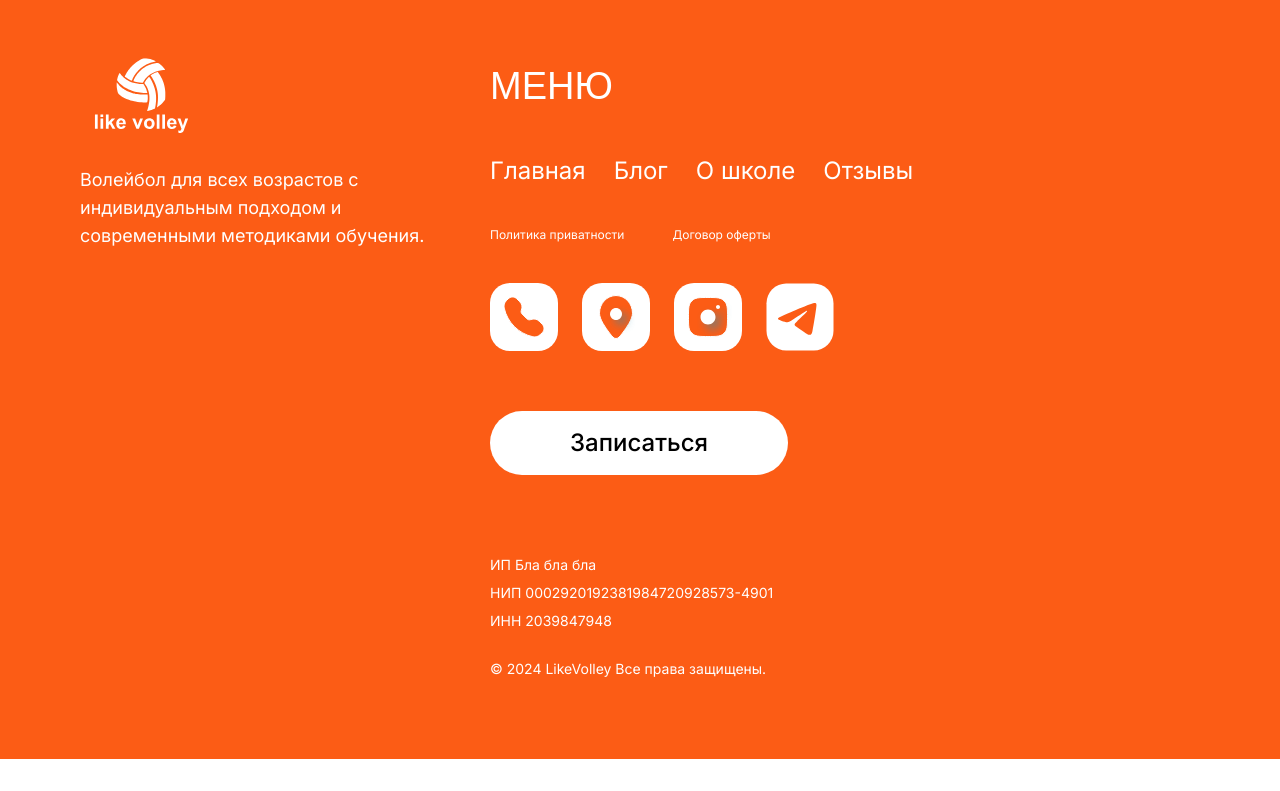
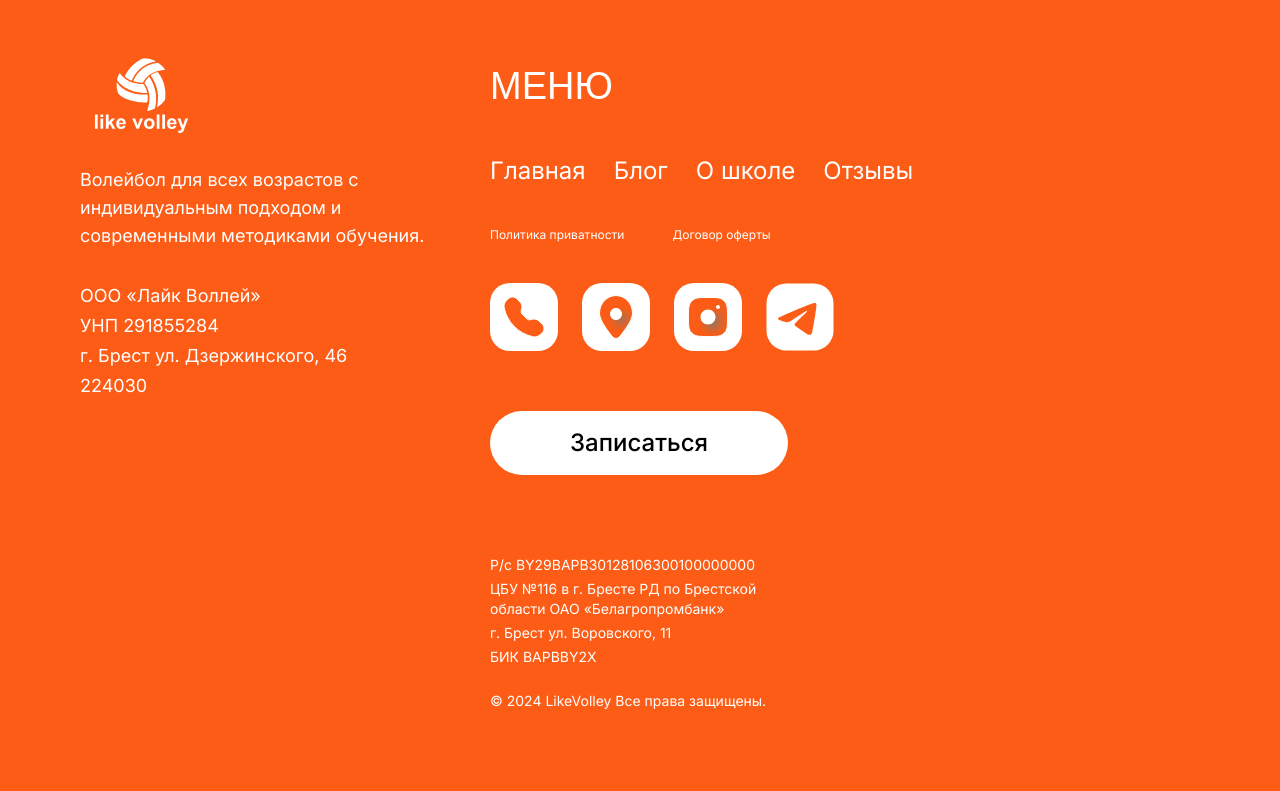
Before and after one commit to evgeniyworkbel/like-volley, a Next.js app: page / in a window 1280 px wide. Shown: the part 4566-5357 px from the top of the page. Before the commit the page ends 5325 px from the top, so only its background shows below. Built offline with nearby package versions, Linux system fonts and the light colour scheme; a web font is replaced by a local one.

Commit message:
fix(widgets): change cotacts data

```diff
--- a/src/widgets/footer/ui/footer.tsx
+++ b/src/widgets/footer/ui/footer.tsx
@@ -28,6 +28,12 @@ export function Footer() {
           Волейбол для всех возрастов с индивидуальным подходом и современными
           методиками обучения.
         </p>
+        <ul className="flex flex-col items-center gap-0.5 text-lg xl:items-start">
+          <li>ООО «Лайк Воллей»</li>
+          <li>УНП 291855284</li>
+          <li>г. Брест ул. Дзержинского, 46</li>
+          <li>224030</li>
+        </ul>
       </div>
       <div className="flex flex-wrap justify-center gap-15 xl:justify-between">
         <div className="flex flex-col items-center gap-10 xl:items-start">
@@ -48,17 +54,20 @@ export function Footer() {
           </div>
           <Contacts />
         </div>
-        <div className="flex flex-col gap-20 xl:justify-between">
+        <div className="flex flex-col items-center gap-20 xl:items-start xl:justify-between">
           <Button
             className="rounded-[40px] bg-white px-20 py-4 text-2xl font-medium text-foreground"
             onClick={handleClick}
           >
             Записаться
           </Button>
-          <ul className="flex flex-col gap-2 text-sm">
-            <li>ИП Бла бла бла</li>
-            <li>НИП 0002920192381984720928573-4901</li>
-            <li className="mb-5">ИНН 2039847948</li>
+          <ul className="flex max-w-72 flex-col gap-1 text-sm">
+            <li>Р/с BY29BAPB30128106300100000000</li>
+            <li>
+              ЦБУ №116 в г. Бресте РД по Брестской области ОАО «Белагропромбанк»
+            </li>
+            <li> г. Брест ул. Воровского, 11</li>
+            <li className="mb-5">БИК BAPBBY2X</li>
             <li>© 2024 LikeVolley Все права защищены.</li>
           </ul>
         </div>
```
